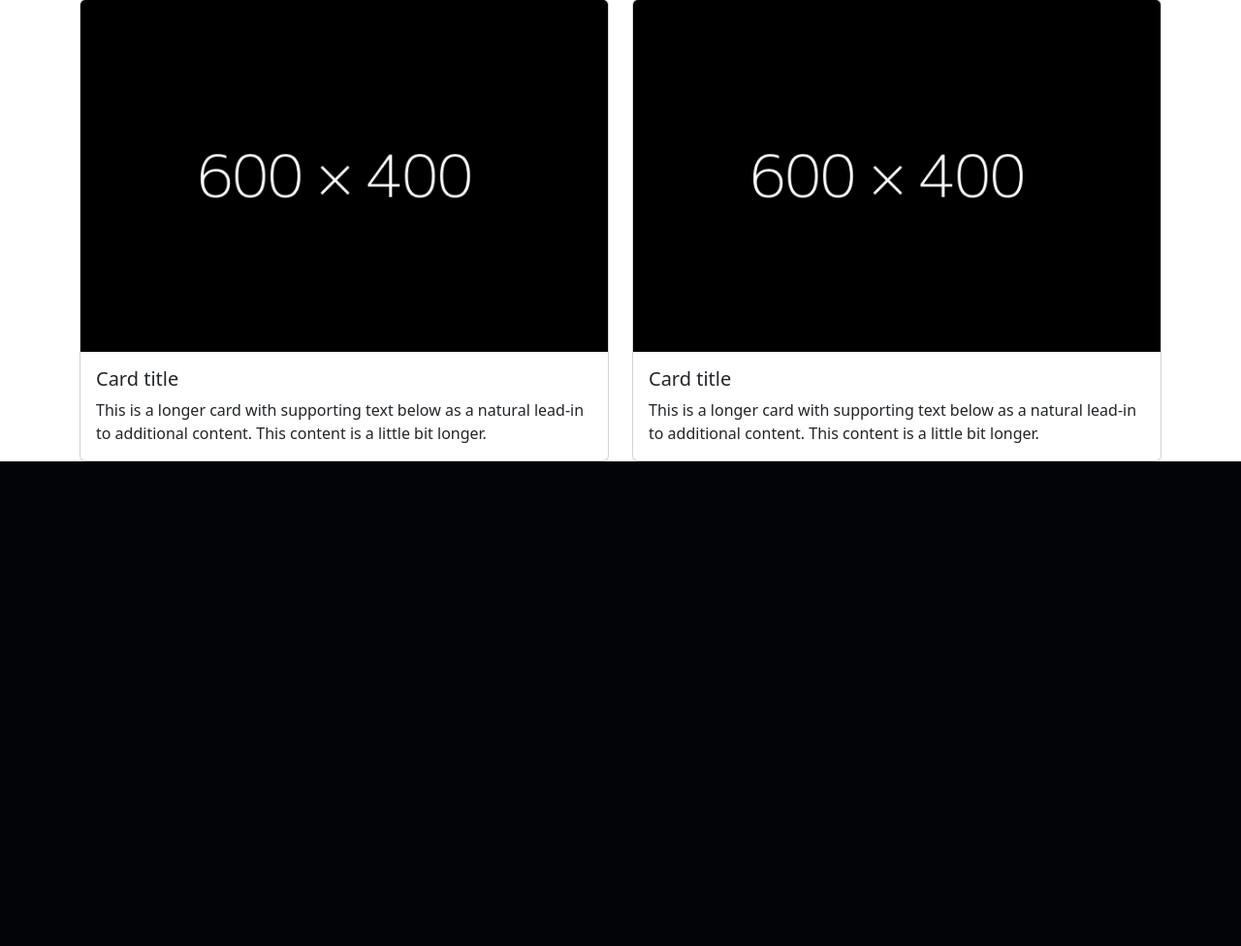
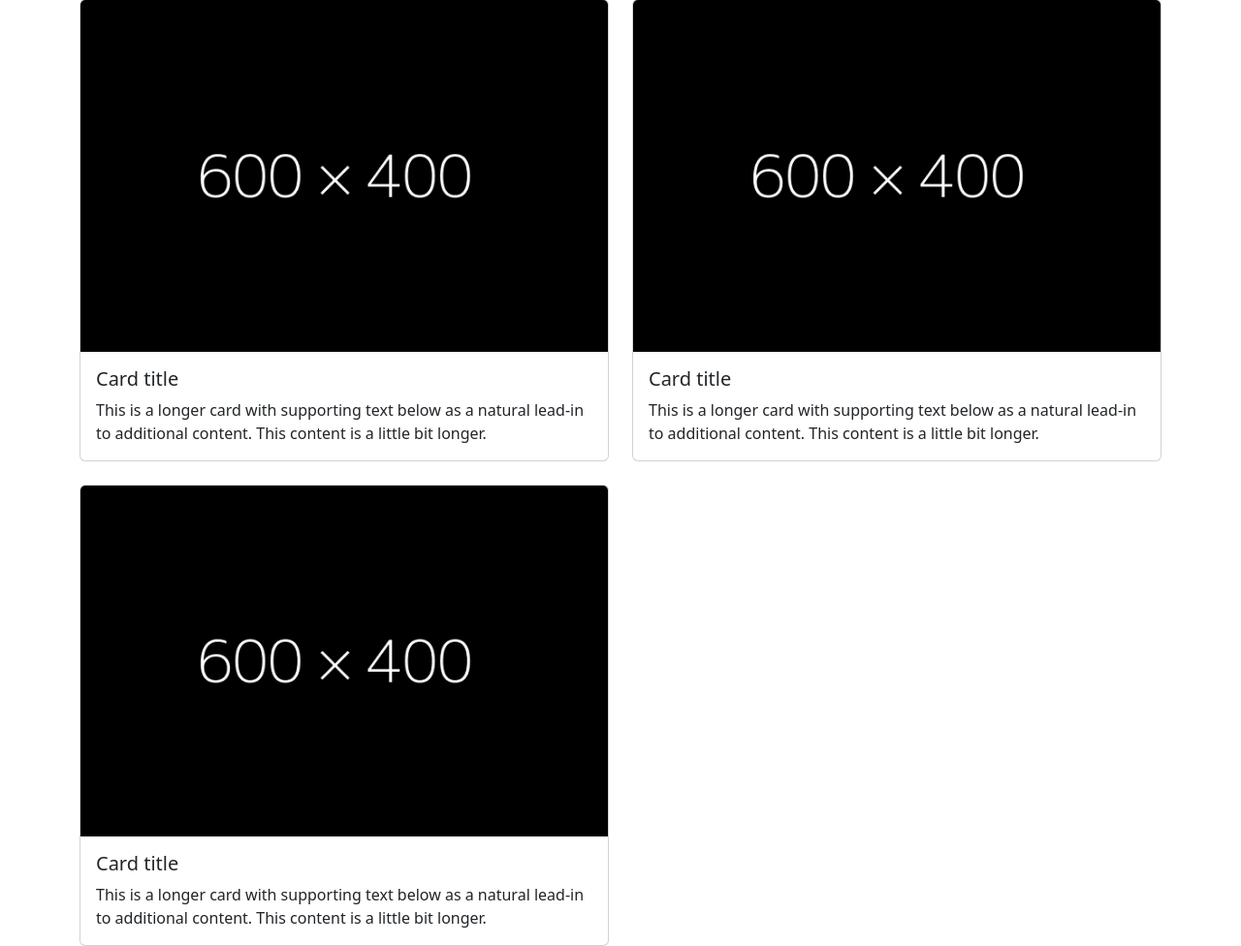
Before and after one commit to jsy78/SEMI-PJT-1122, a Django app: page / in a window 1280 px wide. Shown: the part 990-1966 px from the top of the page at 97% size. Before the commit the page ends 1466 px from the top, so only its background shows below. Run offline with Django 3.2, Linux system fonts and the light colour scheme; some libraries are stand-ins or nearby versions.

Commit message:
style : main cards test

```diff
--- a/templates/main.html
+++ b/templates/main.html
@@ -83,6 +83,15 @@
             </div>
         </div>
     </div>
+    <div class="col">
+        <div class="card">
+            <img src="{% static 'image/dummy_1.png' %}" class="card-img-top" alt="...">
+            <div class="card-body">
+                <h5 class="card-title">Card title</h5>
+                <p class="card-text">This is a longer card with supporting text below as a natural lead-in to additional content. This content is a little bit longer.</p>
+            </div>
+        </div>
+    </div>
 
   </div>
 {% endblock content %}
```
